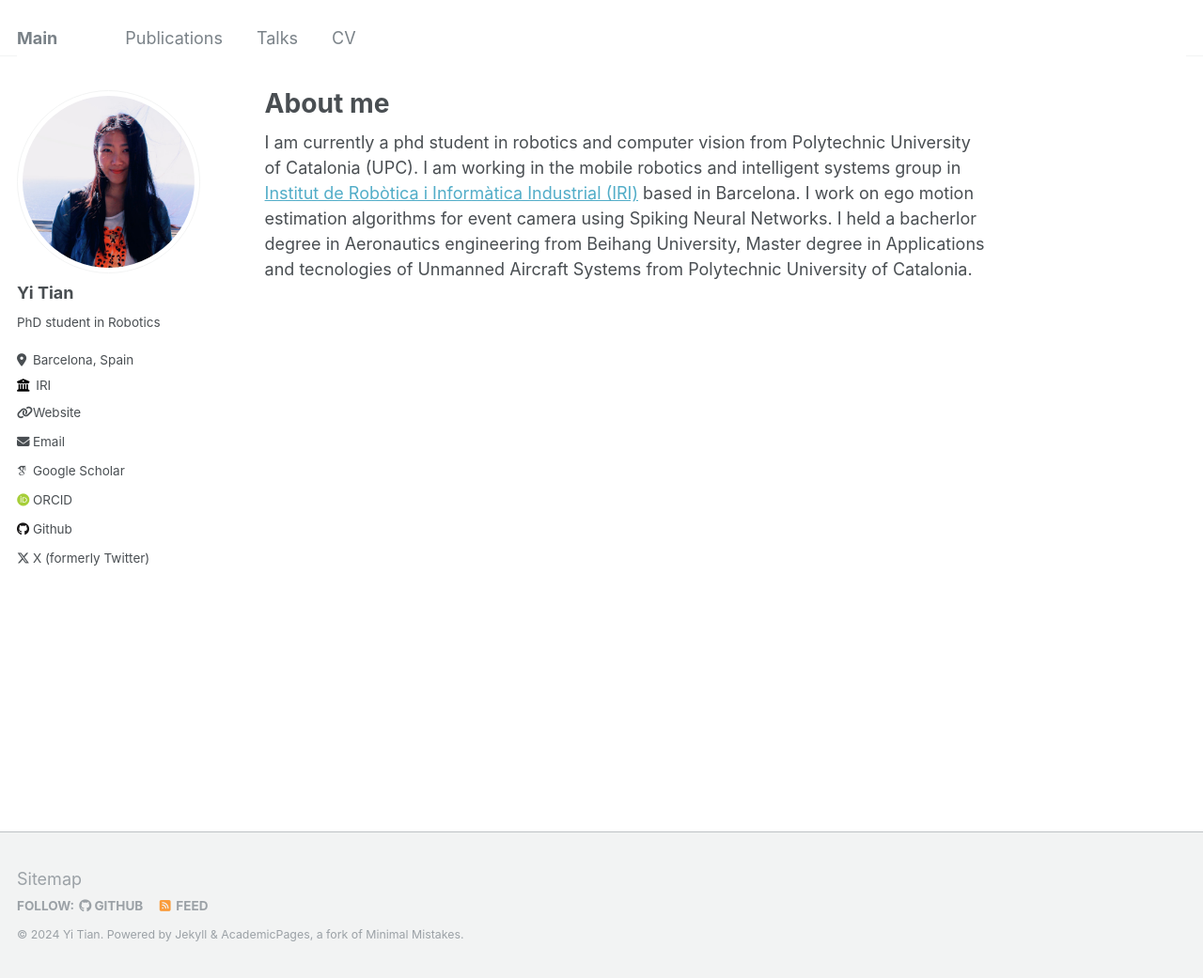
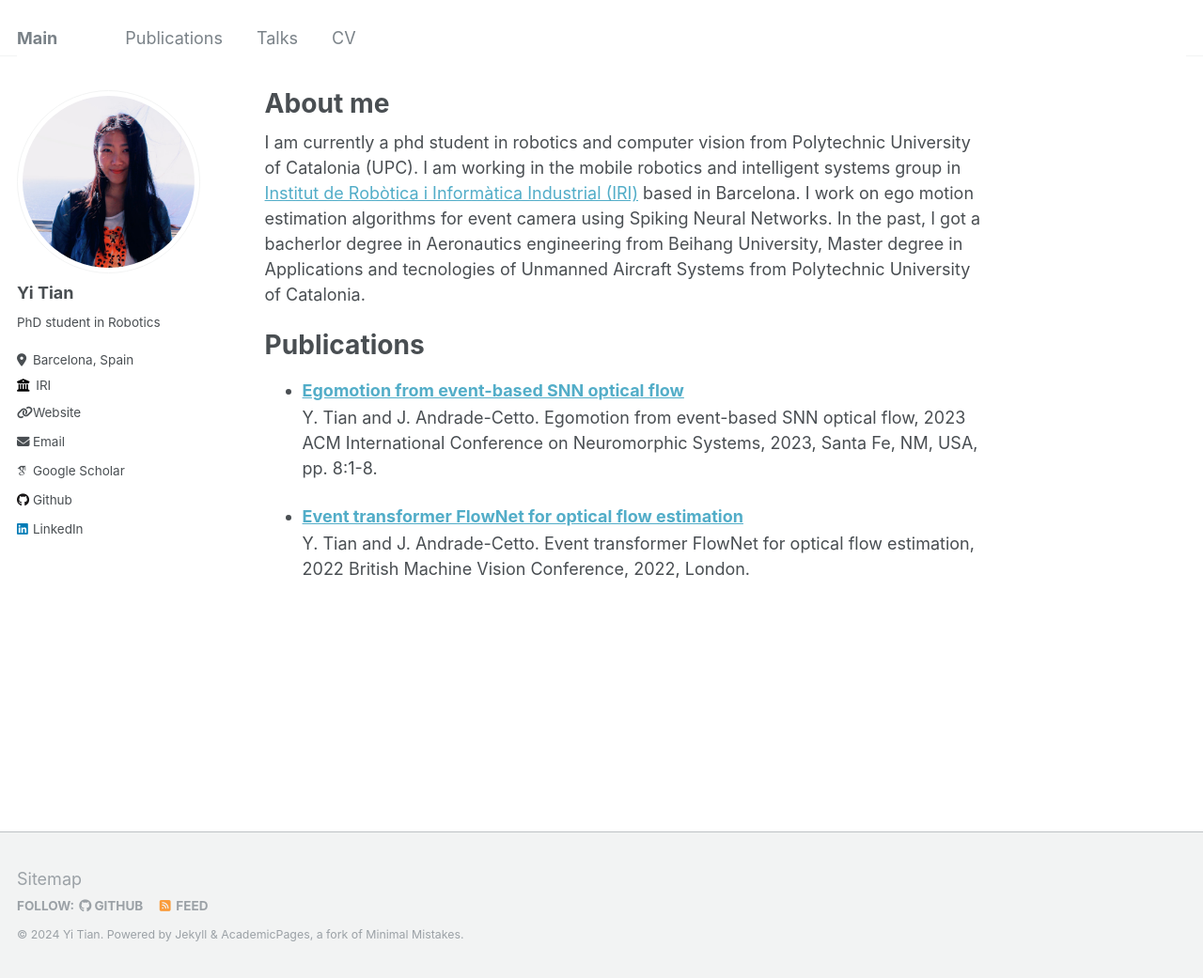
Before and after one commit to yitian97/yitian97.github.io, a Jekyll site: the page built from _pages/about.md, in a window 1280 px wide and 1041 px high. Shown: the whole window at 94% size. Built offline with Jekyll 4.4.1, drawn with Linux system fonts in a browser that asks for light colours; some web fonts are replaced.

Commit message:
add publication to about

```diff
--- a/_config.yml
+++ b/_config.yml
@@ -34,7 +34,7 @@ author:
   arxiv            : # URL - Update with the correct link to your profile
   googlescholar    : "https://scholar.google.es/citations?user=5eX9ce8AAAAJ"
   impactstory      : # URL
-  orcid            : "https://orcid.org/0000-0002-8673-6363"
+  orcid            : # "https://orcid.org/0000-0002-8673-6363"
   pubmed           : # "https://www.ncbi.nlm.nih.gov/pubmed/?term=john+snow"
   researchgate     : # URL
 
@@ -56,7 +56,7 @@ author:
   keybase          : # Username
   instagram        : # Username
   lastfm           : # Username
-  linkedin         : # Username
+  linkedin         : "yi-tian-074967102"
   mastodon         : # URL
   medium           : # URL
   pinterest        : # Username
@@ -64,7 +64,7 @@ author:
   steam            : # Username
   telegram         : # URL
   tumblr           : # Username
-  twitter          : "yitian9097"  # Replace this with your X / Twitter handle
+  twitter          : # "yitian9097"  # Replace this with your X / Twitter handle
   vine             : # Username
   weibo            : # Username
   wikipedia        : # Username
--- a/_pages/about.md
+++ b/_pages/about.md
@@ -9,4 +9,11 @@ redirect_from:
 
 
 I am currently a phd student in robotics and computer vision from Polytechnic University of Catalonia (UPC). I am working in the mobile robotics and intelligent systems group in [Institut de Robòtica i Informàtica Industrial (IRI)](https://www.iri.upc.edu/) based in Barcelona. I work on ego motion estimation algorithms for event camera using Spiking Neural Networks.
-I held a bacherlor degree in Aeronautics engineering from Beihang University, Master degree in Applications and tecnologies of Unmanned Aircraft Systems from Polytechnic University of Catalonia.
+In the past, I got a bacherlor degree in Aeronautics engineering from Beihang University, Master degree in Applications and tecnologies of Unmanned Aircraft Systems from Polytechnic University of Catalonia.
+
+
+Publications
+======
+  <ul>{% for post in site.publications reversed %}
+    {% include archive-single-cv.html %}
+  {% endfor %}</ul>
```
